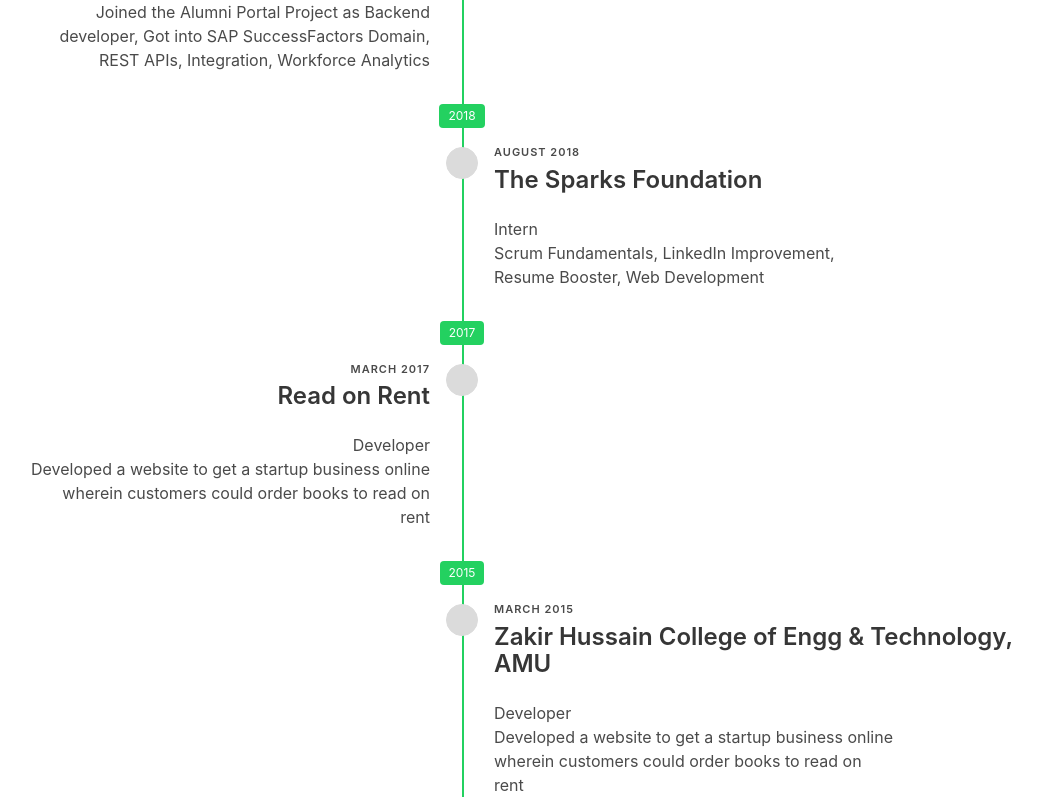
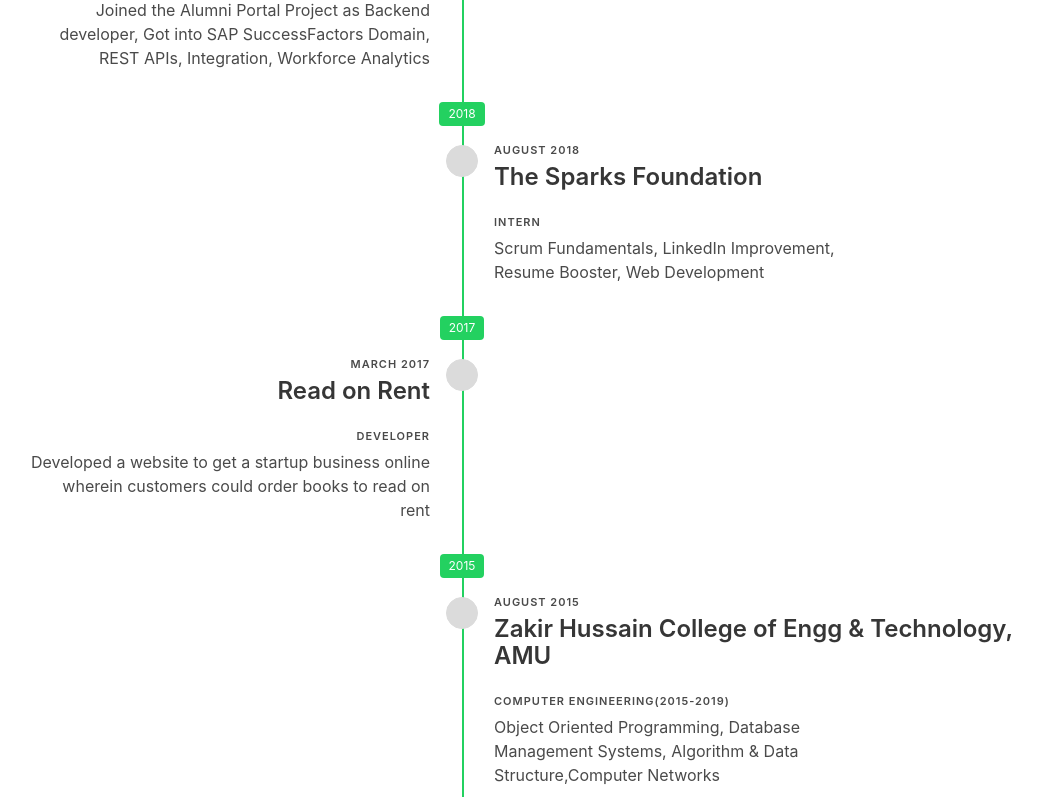
Before and after one commit to maaz1996/New-Resume, a React (Create React App) app: page / in a window 1280 px wide. Shown: the part 2543-3340 px from the top of the page, without its empty margins (178-1220 px from the left). Built offline with nearby package versions, Linux system fonts and the light colour scheme; no server answers.

Commit message:
added timelines and experience

```diff
--- a/src/components/elements/TimelineItem.js
+++ b/src/components/elements/TimelineItem.js
@@ -9,7 +9,7 @@
       <div className="timeline-content">
         <p className="heading">{props.date}</p>
         <h1 className="title is-4">{props.company}</h1>
-        <p style={{ maxWidth: "25em" }}>{props.position}</p>
+        <h1 className="heading">{props.position}</h1>
         <p style={{ maxWidth: "25em" }}>{props.summary}</p>
       </div>
     </div>
--- a/src/resume.json
+++ b/src/resume.json
@@ -63,11 +63,11 @@
     },
     {
       "company": "Zakir Hussain College of Engg & Technology, AMU",
-      "position": "Developer",
+      "position": "Computer Engineering(2015-2019)",
       "website": "https://www.eem.pt",
-      "startDate": "2015-03-01",
+      "startDate": "2015-08-01",
       "endDate": "2017-09-01",
-      "summary": "Developed a website to get a startup business online wherein customers could order books to read on rent",
+      "summary": "Object Oriented Programming, Database Management Systems, Algorithm & Data Structure,Computer Networks",
       "highlights": []
     }
   ],
```
